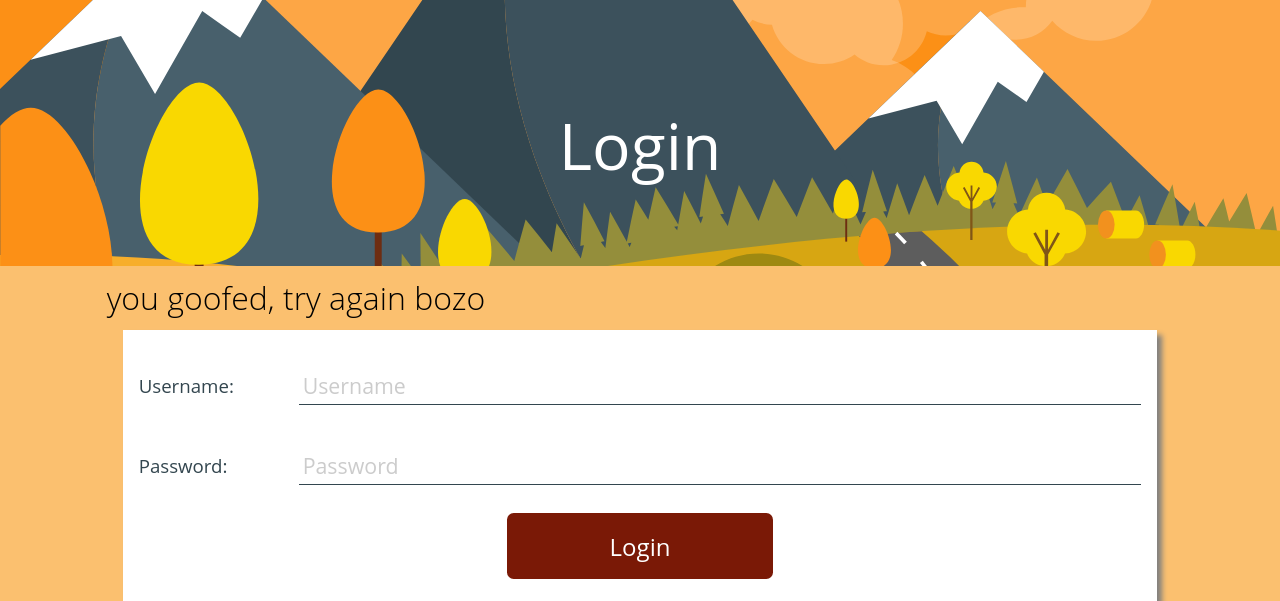
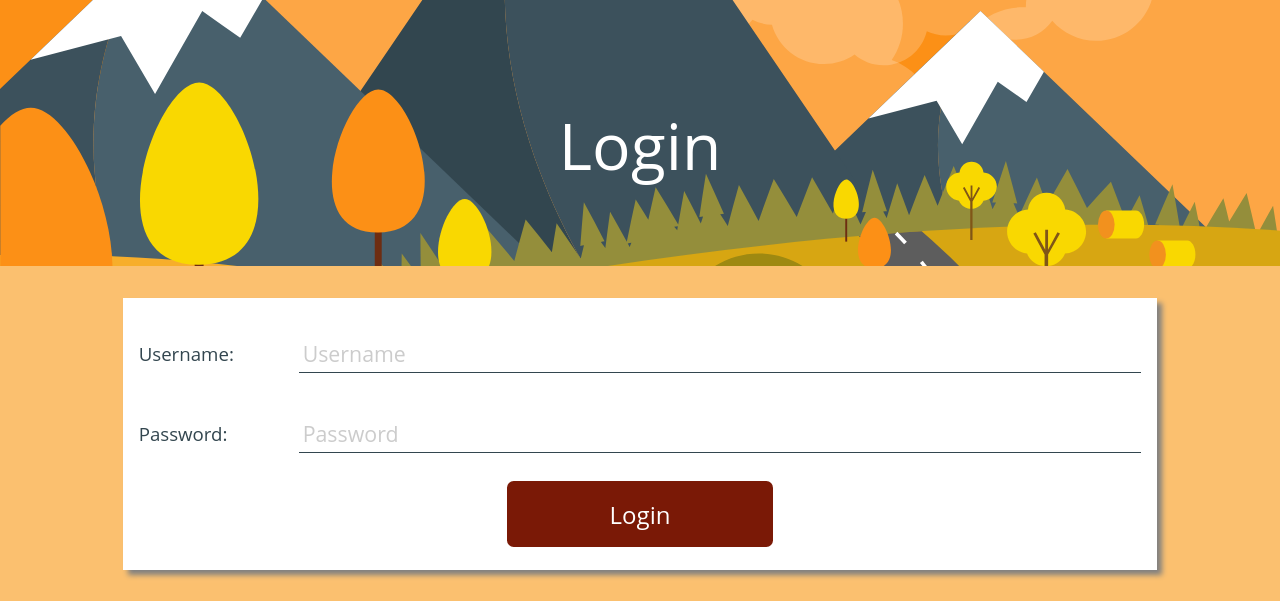
Before and after one commit to The-Jackrabbit/Crunchbag, a PHP site: page /login.php?redirect=true in a window 1280 px wide. Shown: the part 83-684 px from the top of the page. Run offline with PHP 8.4, Linux system fonts and the light colour scheme; some web fonts are replaced.

Commit message:
Red erros

```diff
--- a/Components/errorDialogue/errorDialogue.php
+++ b/Components/errorDialogue/errorDialogue.php
@@ -3,6 +3,7 @@
 		width: 100%;
 		z-index: 10000;
 		display: none;
+		background-color: #FFB2AD;
 	}
 	.error-dialogue-body {
 		margin: 6pt 0pt;
--- a/Helpers/submitLogin.php
+++ b/Helpers/submitLogin.php
@@ -19,9 +19,8 @@
 				header("Location: /about.php"); /* Redirect browser */
 
 			} else {
-				//echo "ya fucked up kid";
-				echo "<p>$pw_hash</p>";
-				echo "<p>$row[password]</p>";
+			//	echo "<p>$pw_hash</p>";
+			//	echo "<p>$row[password]</p>";
 			}
 		}
 
--- a/login.php
+++ b/login.php
@@ -148,10 +148,10 @@
 		<div class="banner-padding"></div>
 		<div class="max-inline">
 			<?php
-				if ($_GET["redirect"]) {
-					echo '<h1>you goofed, try again bozo</h1>';
-				}
-			?>
+		//		if ($_GET["redirect"]) {
+		//			echo '<h1>you goofed, try again bozo</h1>';
+		//		}
+		//	?>
 		<div class= "login-card">
 			<form action="./Helpers/submitLogin.php" method="POST" id='signup-form'>
 			<table class="signup-form">
```
